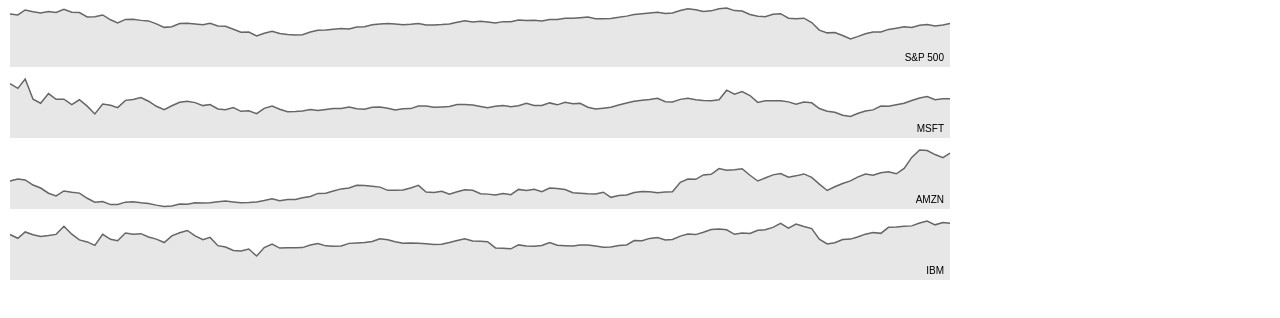
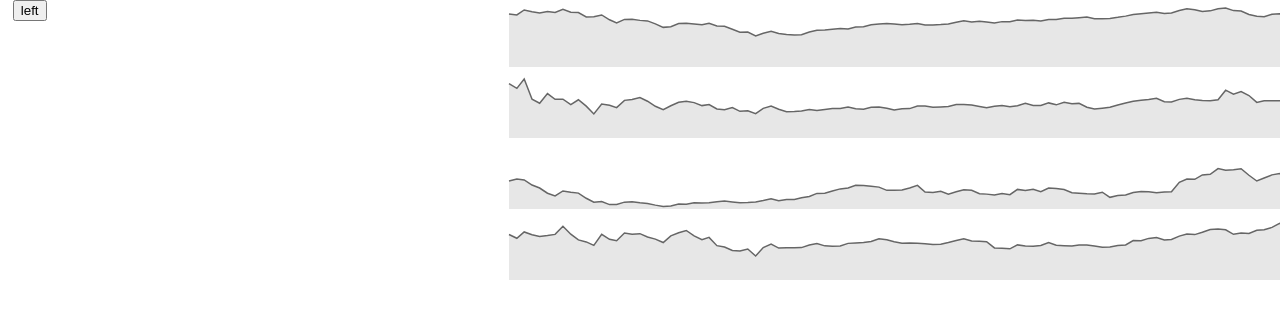
Before and after one commit to shubhgo/BART, a plain HTML site: page small-multiples.html in a window 1280 px wide. Drawn offline with Linux system fonts and the light colour scheme.

Commit message:
added div styling in css; added svg to #viz element instead of body, added superview div

```diff
--- a/_css/style.css
+++ b/_css/style.css
@@ -12,3 +12,26 @@ body {
 .area {
   fill: #e7e7e7;
 }
+
+#superview {
+  width: 100%;
+  overflow: hidden;
+}
+
+#viz {
+    float: right;
+    border: 5px;
+    width: 60%;
+    margin-right: 1%;
+    margin-left: 1%;
+
+}
+
+#test {
+    float: left;
+    border: 5px;
+    width: 35%;
+    margin-right: 1%;
+    margin-left: 1%;
+
+}
--- a/small-multiples.html
+++ b/small-multiples.html
@@ -1,12 +1,18 @@
 <!DOCTYPE html>
 <meta charset="utf-8">
+<body>
+  <div id="superview">
+    <div id="viz">
 
+      <div id="map"></div>
+      <div id="multiples"></div>
+    </div>
 
-<body>
-  <div id="viz">
-    <div id="map"></div>
-    <div id="multiples"></div>
-  </div>
+    <div id="test">
+      <form>
+        <input type="button" id="button" value="left">
+      </form>
+    </div>
 
 <script src="_lib/d3/d3.v3.min.js"></script>
 <link rel="stylesheet" type="text/css" href="_css/style.css" />
@@ -53,7 +59,7 @@ d3.max(symbols, function(s) { return s.values[s.values.length - 1].date; })
 ]);
 
 // Add an SVG element for each symbol, with the desired dimensions and margin.
-var svg = d3.select("body").selectAll("svg")
+var svg = d3.select("#viz").selectAll("svg")
 .data(symbols)
 .enter().append("svg")
 .attr("width", width + margin.left + margin.right)
```
